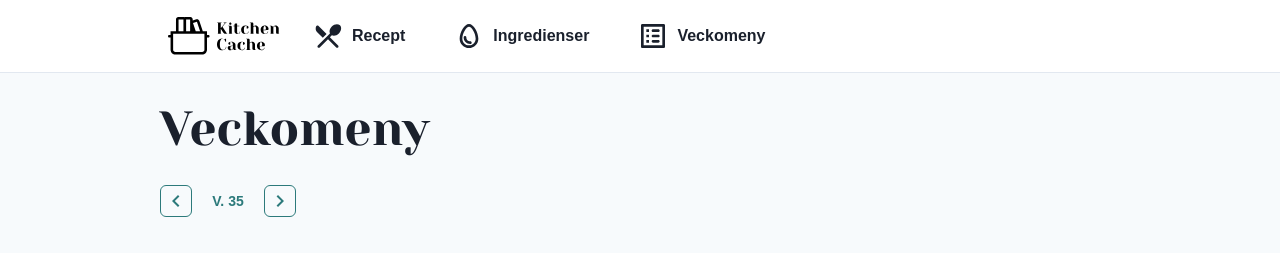
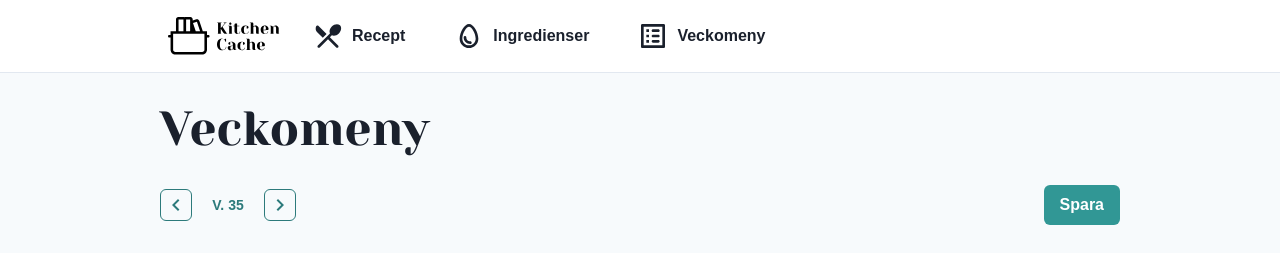
Before and after one commit to teojonsater/kitchen-cache-v2, a React (Create React App) app in the folder client/: page /weekmenu in a window 1280 px wide. Shown: the top 253 px of the page. Built offline with nearby package versions, Linux system fonts and the light colour scheme.

Commit message:
Added save btn

```diff
--- a/client/src/pages/WeekMenuPage/WeekMenuPage.tsx
+++ b/client/src/pages/WeekMenuPage/WeekMenuPage.tsx
@@ -45,14 +45,22 @@ function WeekmenuPage() {
 			<Heading as="h1" size="2xl">
 				Veckomeny
 			</Heading>
-
-			<SelectedWeekController
-				onSelectedWeekNumberDecrease={handleSelectedWeekNumberDecrease}
-				onSelectedWeekNumberIncrease={handleSelectedWeekNumberIncrease}
-				onBackToCurrentWeekBtnClick={handleBackToCurrentWeekBtnClick}
-				weekNumber={selectedWeekNumber}
-				currentWeekNumber={currentWeekNumber}
-			/>
+			<HStack justify="space-between">
+				<SelectedWeekController
+					onSelectedWeekNumberDecrease={
+						handleSelectedWeekNumberDecrease
+					}
+					onSelectedWeekNumberIncrease={
+						handleSelectedWeekNumberIncrease
+					}
+					onBackToCurrentWeekBtnClick={
+						handleBackToCurrentWeekBtnClick
+					}
+					weekNumber={selectedWeekNumber}
+					currentWeekNumber={currentWeekNumber}
+				/>
+				<Button colorScheme="teal">Spara</Button>
+			</HStack>
 
 			<VStack align="start">
 				<Heading color="teal.700">Måndag</Heading>
--- a/client/src/pages/WeekMenuPage/components/SelectedWeekController.tsx
+++ b/client/src/pages/WeekMenuPage/components/SelectedWeekController.tsx
@@ -25,7 +25,6 @@ function SelectedWeekController({
 	currentWeekNumber,
 }: Props) {
 	return (
-		<HStack>
 		<ButtonGroup size="sm" colorScheme="teal">
 			<IconButton
 				onClick={() => {
@@ -49,7 +48,6 @@ function SelectedWeekController({
 				variant="outline"
 			/>
 		</ButtonGroup>
-		</HStack>
 	);
 }
 
```
Lines whose indentation alone changed are shown as unchanged.
